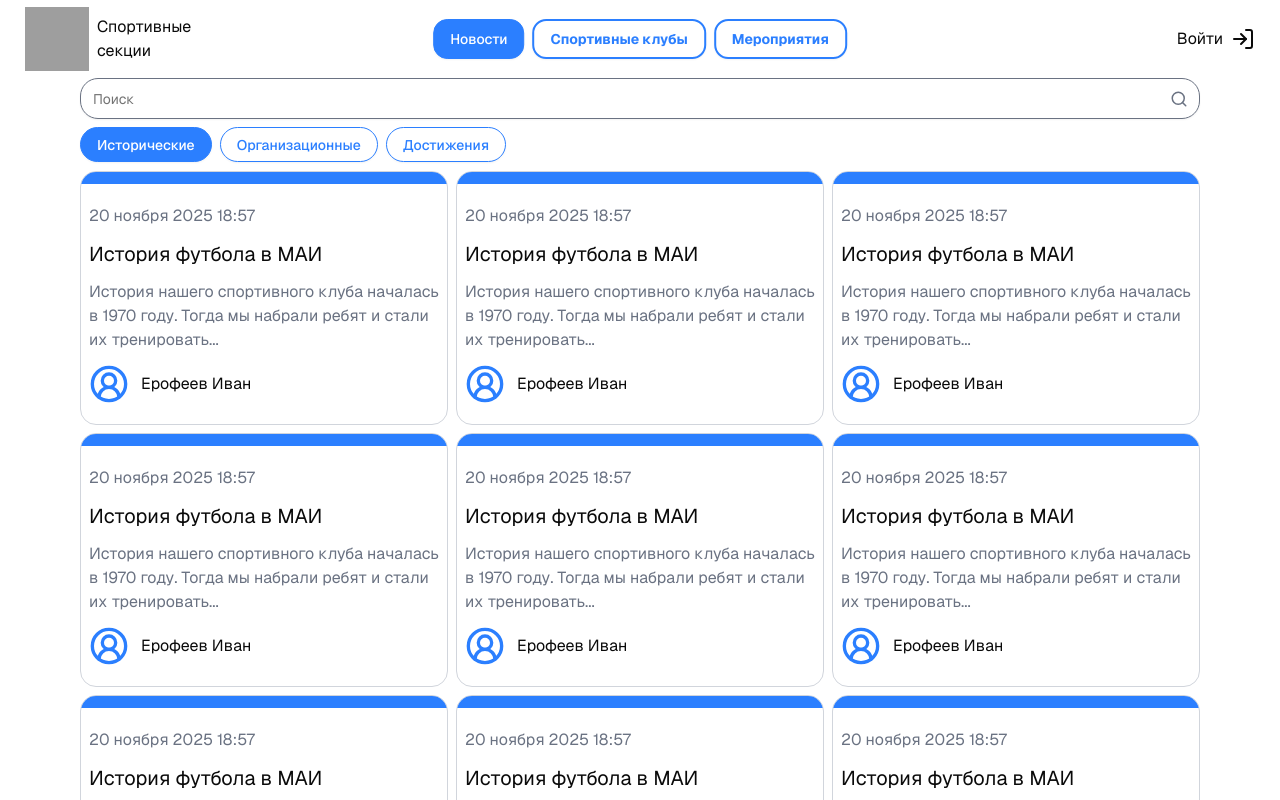
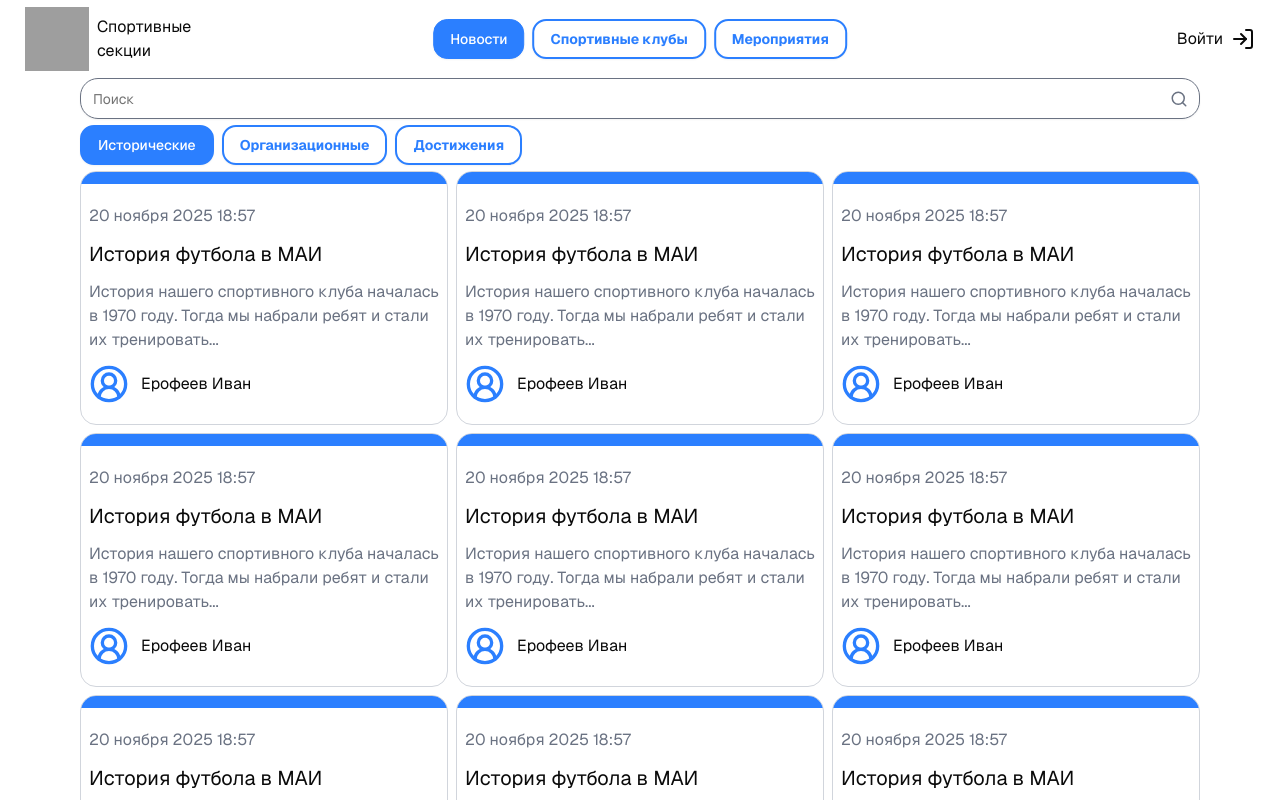
Before and after one commit to TopITOrg/BetaFrontend, a Next.js app: page / in a window 1280 px wide. Shown: the top 800 px of the page. Built offline with nearby package versions, Linux system fonts and the light colour scheme; grey boxes are pictures that could not be loaded.

Commit message:
New buttons design on news page. About last commit, i wanted to write Edit navbar, not add scrollbar

```diff
--- a/src/app/page.tsx
+++ b/src/app/page.tsx
@@ -23,18 +23,18 @@ export default function HomePage() {
                     </div>
                     <div className="w-full flex flex-row items-center gap-2 h-[35px]">
 
-                        <Button variant="outline" className="rounded-3xl bg-blue-500 text-white border-blue-500
+                        <Button variant="outline" className="rounded-xl border-2 bg-blue-500 text-white border-blue-500
                     hover:text-white hover:border-blue-600 hover:bg-blue-600
-                    transition-colors duration-400 ease-in-out h-[35px] ">Исторические
+                    transition-colors duration-400 ease-in-out h-[40px] ">Исторические
                         </Button>
 
-                        <Button variant="outline" className="rounded-3xl bg-white text-blue-500 border-blue-500
+                        <Button variant="outline" className="rounded-xl border-2 font-bold bg-white text-blue-500 border-blue-500
                     hover:text-blue-500 hover:border-blue-500 hover:bg-gray-100
-                    transition-colors duration-400 ease-in-out h-[35px] ">Организационные</Button>
+                    transition-colors duration-400 ease-in-out h-[40px] ">Организационные</Button>
 
-                        <Button variant="outline" className="rounded-3xl bg-white text-blue-500 border-blue-500
+                        <Button variant="outline" className="rounded-xl border-2 font-bold bg-white text-blue-500 border-blue-500
                     hover:text-blue-500 hover:border-blue-500 hover:bg-gray-100
-                    transition-colors duration-400 ease-in-out h-[35px] ">Достижения</Button>
+                    transition-colors duration-400 ease-in-out h-[40px] ">Достижения</Button>
                     </div>
                 </div>
             </div>
```
